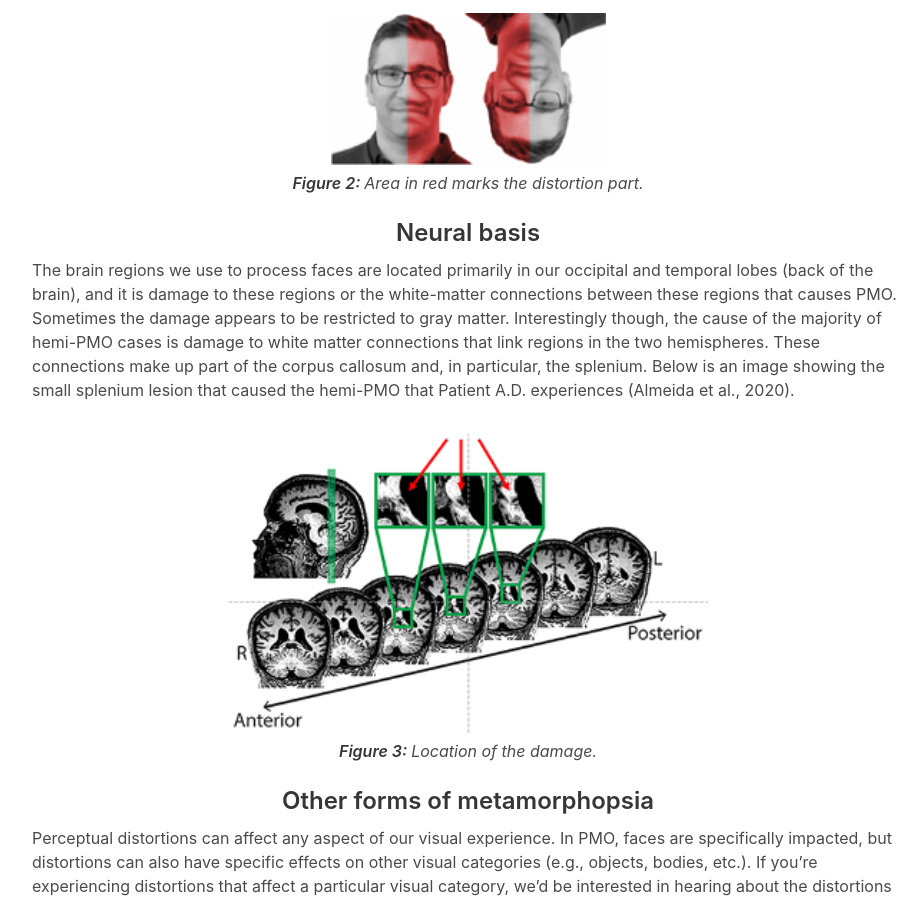
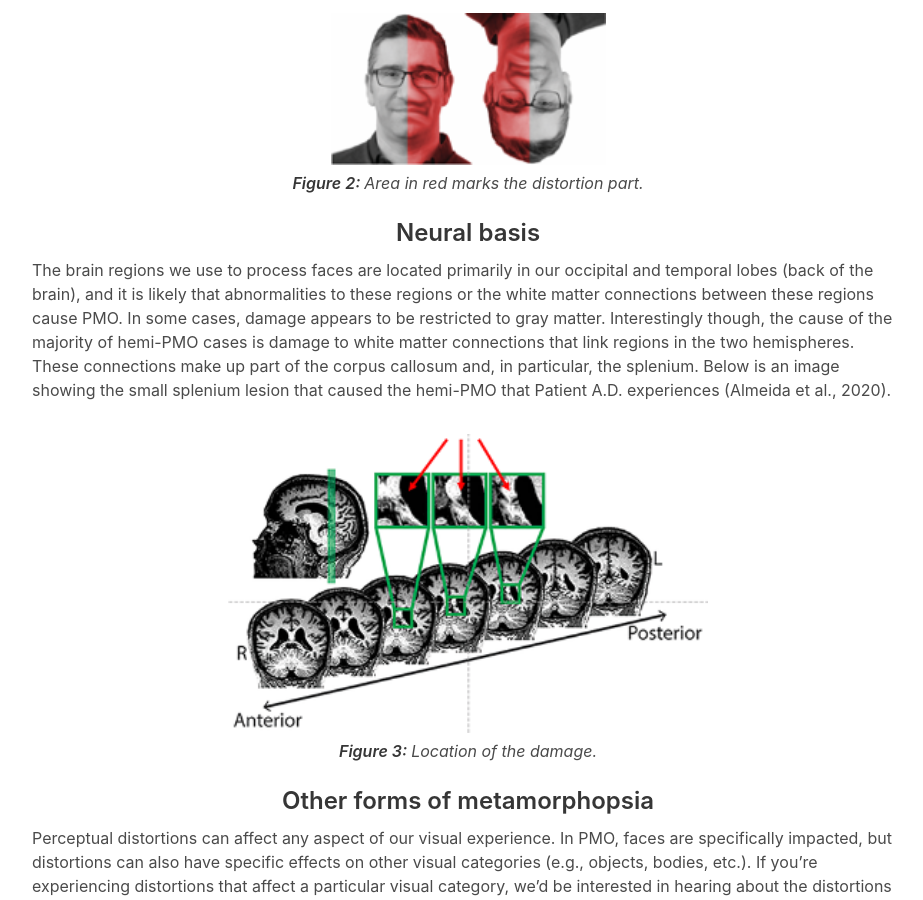
Before and after one commit to ryezyy11/hemiPMO.org, a Jekyll site: the page built from index.html, in a window 1280 px wide and 900 px high, scrolled down 1580 px. Shown: the whole window, without its empty margins (312-1235 px from the left). Built offline with Jekyll 4.4.1, drawn with Linux system fonts in a browser that asks for light colours.

Commit message:
Revised wording in neural basis

```diff
--- a/index.html
+++ b/index.html
@@ -80,7 +80,7 @@ permalink: /
         <article class="content">
             <h2 id="S_Organization" class="title is-4">Neural basis</h2>
             <p>
-                The brain regions we use to process faces are located primarily in our occipital and temporal lobes (back of the brain), and it is damage to these regions or the white-matter connections between these regions that causes PMO. Sometimes the damage appears to be restricted to gray matter. Interestingly though, the cause of the majority of hemi-PMO cases is damage to white matter connections that link regions in the two hemispheres. These connections make up part of the corpus callosum and, in particular, the splenium. Below is an image showing the small splenium lesion that caused the hemi-PMO that Patient A.D. experiences (Almeida et al., 2020).
+                The brain regions we use to process faces are located primarily in our occipital and temporal lobes (back of the brain), and it is likely that abnormalities to these regions or the white matter connections between these regions cause PMO. In some cases, damage appears to be restricted to gray matter. Interestingly though, the cause of the majority of hemi-PMO cases is damage to white matter connections that link regions in the two hemispheres. These connections make up part of the corpus callosum and, in particular, the splenium. Below is an image showing the small splenium lesion that caused the hemi-PMO that Patient A.D. experiences (Almeida et al., 2020).
             </p>
             <figure>
                 <img src="{{ "/assets/images/research/brain.png" | relative_url }}" height="320" width="480">
```
Also changed, not shown: 2 other files.
